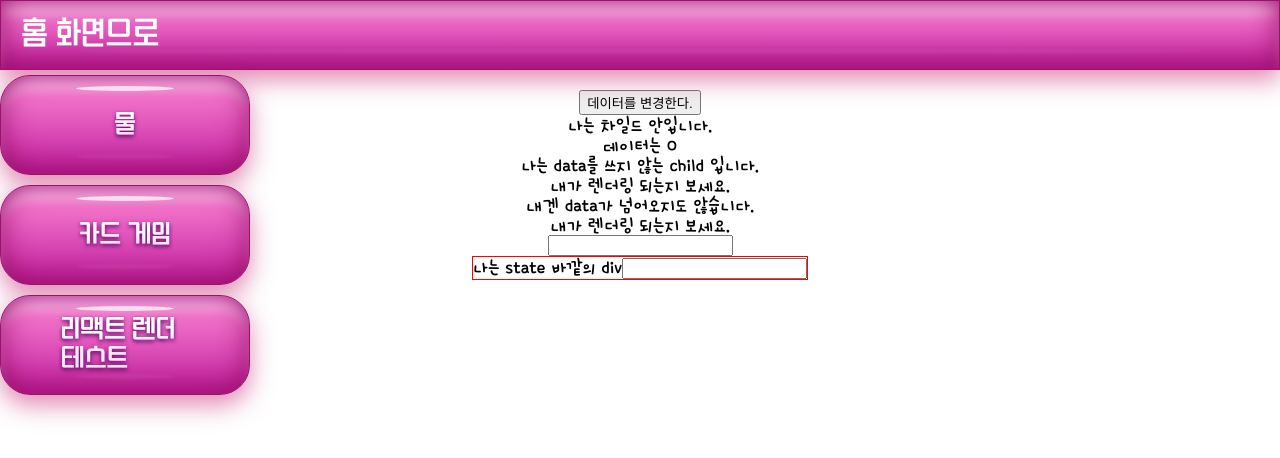
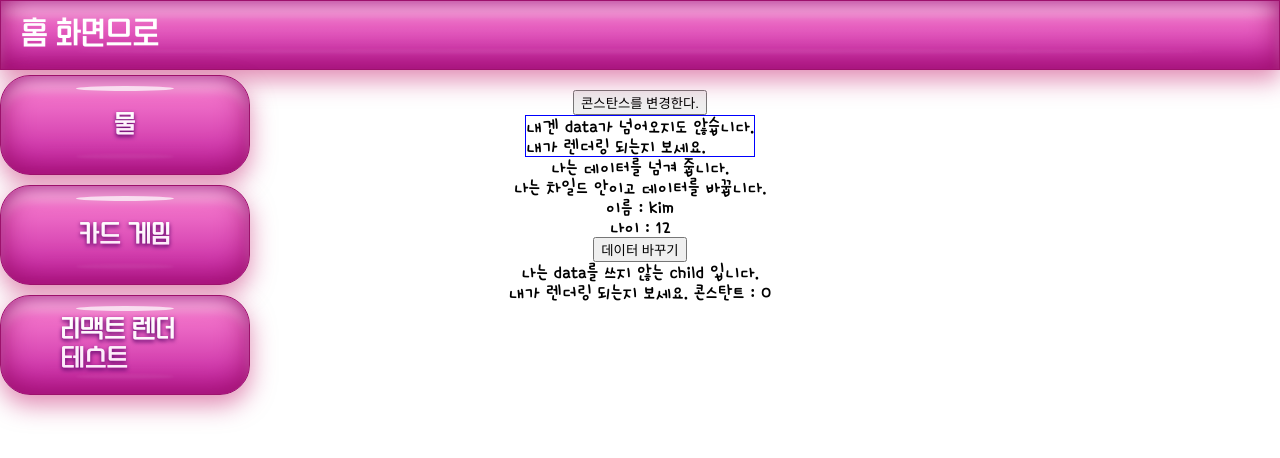
Before and after one commit to sadie100/Interaction, a Next.js app: page /test-render in a window 1280 px wide. Shown: the top 458 px of the page. Built offline with nearby package versions, Linux system fonts and the light colour scheme.

Commit message:
테스트 2

```diff
--- /dev/null
+++ b/pages/test-render/ChildAcrossProp.tsx
@@ -0,0 +1,17 @@
+import { useState } from 'react';
+import ChildWithProp from './ChildWithProp';
+import ChildWithPropNotUsing from './ChildWithPropNotUsing';
+
+const ChildAcrossProp = (props) => {
+  const { constant } = props;
+  console.log('ChildAcrossProp 렌더');
+  return (
+    <>
+      <div>나는 데이터를 넘겨 줍니다.</div>
+      <ChildWithProp {...props} />
+      <ChildWithPropNotUsing constant={constant} />
+    </>
+  );
+};
+
+export default ChildAcrossProp;
--- a/pages/test-render/ChildWithNothing.tsx
+++ b/pages/test-render/ChildWithNothing.tsx
@@ -1,12 +1,12 @@
 import { useMemo, memo } from 'react';
 
 const ChildWithNothing = (props) => {
-  console.log(props);
+  console.log('ChildWithNothing render');
   return (
-    <>
+    <div style={{ border: '1px solid blue' }}>
       <div>내겐 data가 넘어오지도 않습니다.</div>
       <div>내가 렌더링 되는지 보세요.</div>
-    </>
+    </div>
   );
 };
 
--- a/pages/test-render/ChildWithProp.tsx
+++ b/pages/test-render/ChildWithProp.tsx
@@ -1,10 +1,13 @@
-import { useState } from "react";
+import { useState } from 'react';
 
-const ChildWithProp = ({ data }) => {
+const ChildWithProp = ({ data, handleData }) => {
+  console.log('ChildWithProp 렌더');
   return (
     <>
-      <div>나는 차일드 안입니다.</div>
-      <div>데이터는 {data}</div>
+      <div>나는 차일드 안이고 데이터를 바꿉니다.</div>
+      <div>이름 : {data.name} </div>
+      <div>나이 : {data.age} </div>
+      <button onClick={handleData}>데이터 바꾸기</button>
     </>
   );
 };
--- a/pages/test-render/ChildWithPropNotUsing.tsx
+++ b/pages/test-render/ChildWithPropNotUsing.tsx
@@ -1,12 +1,13 @@
-import { useState } from "react";
+import { memo } from 'react';
 
-const ChildWithPropNotUsing = (props) => {
+const ChildWithPropNotUsing = ({ constant }) => {
+  console.log('낫유징 렌더');
   return (
     <>
       <div>나는 data를 쓰지 않는 child 입니다.</div>
-      <div>내가 렌더링 되는지 보세요.</div>
+      <div>내가 렌더링 되는지 보세요. 콘스탄트 : {constant}</div>
     </>
   );
 };
 
-export default ChildWithPropNotUsing;
+export default memo(ChildWithPropNotUsing);
--- a/pages/test-render/Wrapper.tsx
+++ b/pages/test-render/Wrapper.tsx
@@ -2,19 +2,28 @@ import { useMemo, useState } from 'react';
 import ChildWithProp from './ChildWithProp';
 import ChildWithPropNotUsing from './ChildWithPropNotUsing';
 import ChildWithNothing from './ChildWithNothing';
+import ChildAcrossProp from './ChildAcrossProp';
 
 const Wrapper = () => {
-  const [data, setData] = useState(0);
+  const [constant, setConstant] = useState(0);
+  const [data, setData] = useState({
+    name: 'kim',
+    age: 12
+  });
   const handleData = () => {
-    setData((dat) => dat + 1);
+    setData((data) => ({
+      name: data.name + '1',
+      age: data.age + 1
+    }));
   };
+
   return (
     <>
-      <button onClick={handleData}>데이터를 변경한다.</button>
-      <ChildWithProp data={data} />
-      <ChildWithPropNotUsing data={data} />
+      <button onClick={() => setConstant(3)}>콘스탄스를 변경한다.</button>
       <ChildWithNothing />
-      <input />
+      <ChildAcrossProp data={data} handleData={handleData} constant={constant} />
+      {/* <ChildWithProp data={data} />
+      <ChildWithPropNotUsing data={data} /> */}
     </>
   );
 };
--- a/pages/test-render/index.tsx
+++ b/pages/test-render/index.tsx
@@ -4,10 +4,6 @@ const TestRender = () => {
   return (
     <>
       <Wrapper />
-      <div style={{ border: '1px solid red' }}>
-        <label>나는 state 바깥의 div</label>
-        <input type="text" />
-      </div>
     </>
   );
 };
```
